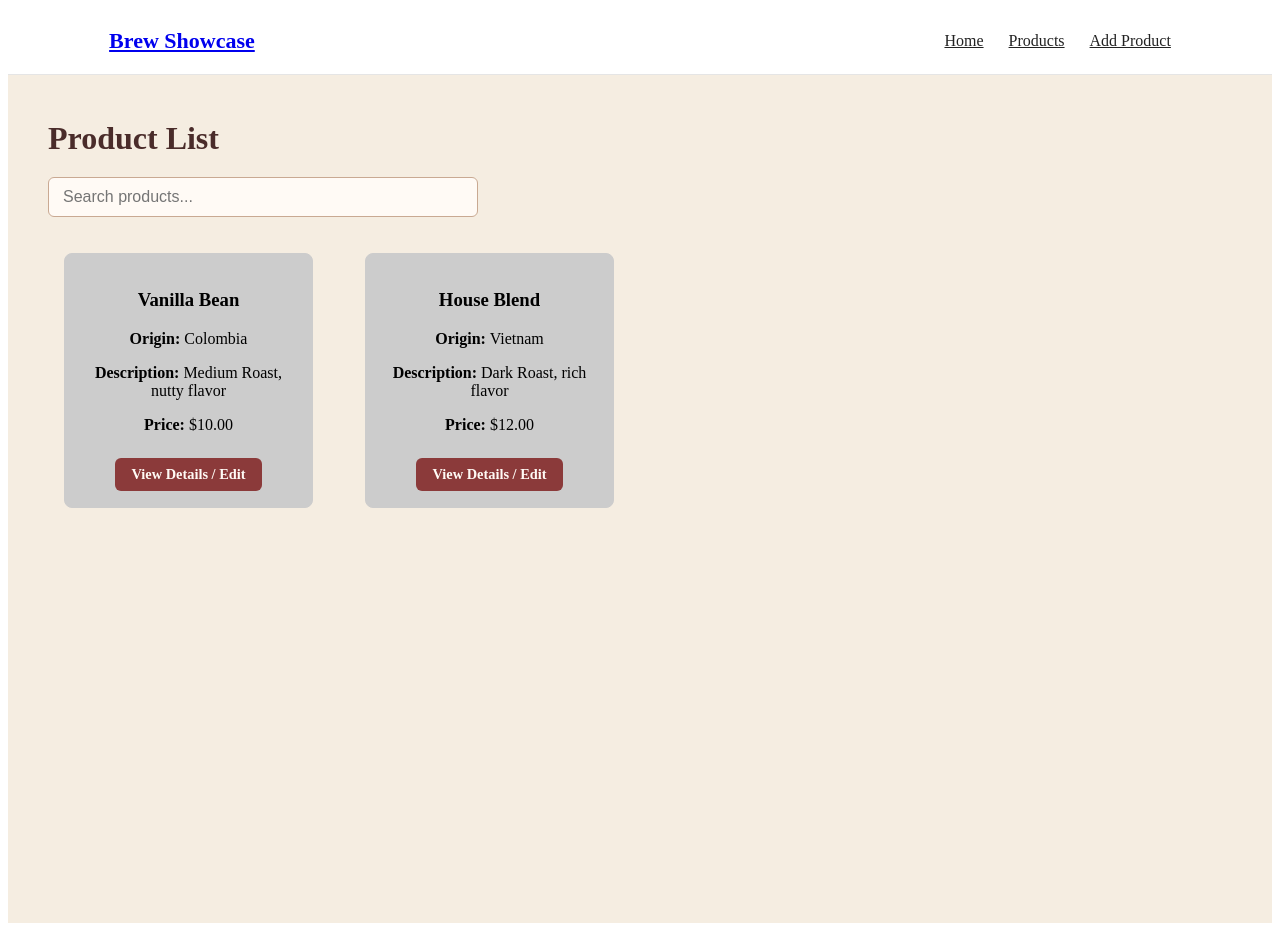
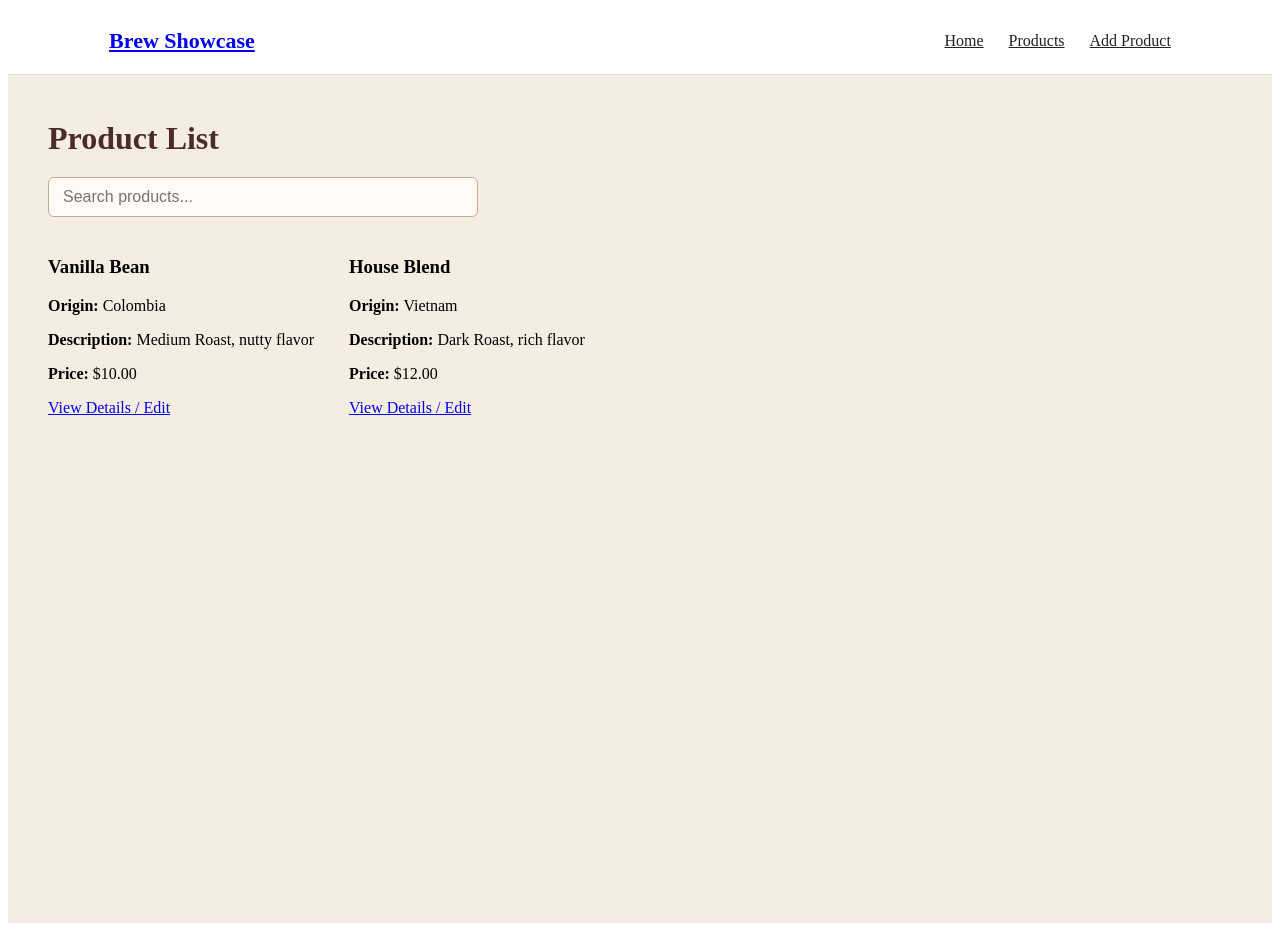
Before and after one commit to codewithmDEV/brew-showcase, a React (Vite) app: page /products in a window 1280 px wide. Built offline with nearby package versions, Linux system fonts and the light colour scheme; data requests are answered from the project's data file.

Commit message:
update changes in product card and product page

```diff
--- a/src/components/ProductCard.jsx
+++ b/src/components/ProductCard.jsx
@@ -1,23 +1,24 @@
 import React from "react";
 import { Link } from "react-router-dom";
-import styles from "./ProductCard.module.css";
 
 function ProductCard({ product }) {
   if (!product) return null;
 
   return (
-    <div className={styles.productCard}>
-      <h3 className={styles.name}>{product.name}</h3>
+    <div className="product-card">
+      <h3>{product.name}</h3>
       <p>
         <strong>Origin:</strong> {product.origin}
       </p>
       <p>
         <strong>Description:</strong> {product.description}
       </p>
-      <p className={styles.price}>
+      <p>
         <strong>Price:</strong> ${Number(product.price).toFixed(2)}
       </p>
-      <Link to={`/products/${product.id}`} className={styles.viewDetailsBtn}>
+
+      {/* Dynamic route linking to the individual product page in db.json */}
+      <Link to={`/products/${product.id}`} className="view-details-btn">
         View Details / Edit
       </Link>
     </div>
--- a/src/pages/ProductPage.jsx
+++ b/src/pages/ProductPage.jsx
@@ -10,7 +10,6 @@ function ProductPage() {
   const [editPrice, setEditPrice] = useState("");
   const [updateMessage, setUpdateMessage] = useState("");
 
-  // Fetch individual product details from json-server
   useEffect(() => {
     const fetchProduct = async () => {
       setLoading(true);
@@ -33,7 +32,6 @@ function ProductPage() {
     fetchProduct();
   }, [id]);
 
-  // Handle PATCH request to update price in db.json
   const handlePatchPrice = async (e) => {
     e.preventDefault();
     setUpdateMessage("");
```
